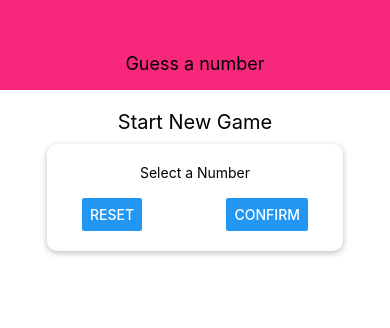
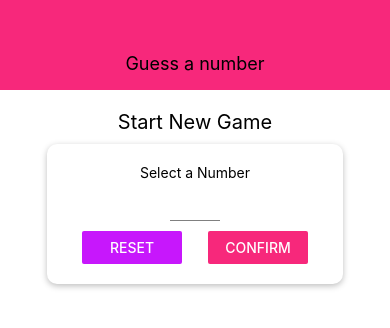
Before and after one commit to kuhelbeher/react-native-course, a React Native app: screen / in a window 390 px wide. Shown: the top 328 px of the page. Built offline with nearby package versions, Linux system fonts and the light colour scheme.

Commit message:
Added some styling

```diff
--- a/App.js
+++ b/App.js
@@ -4,17 +4,19 @@
 import Header from './components/Header';
 import StartGameScreen from './screens/StartGameScreen';
 
-export default function App() {
+const App = () => {
   return (
     <View style={styles.screenView}>
       <Header title="Guess a number" />
       <StartGameScreen />
     </View>
   );
-}
+};
 
 const styles = StyleSheet.create({
   screenView: {
     flex: 1,
   },
 });
+
+export default App;
--- /dev/null
+++ b/components/Card.js
@@ -0,0 +1,24 @@
+import React from 'react';
+import { View, StyleSheet } from 'react-native';
+
+const Card = ({ style, children }) => {
+  return <View style={{ ...styles.card, ...style }}>{children}</View>;
+};
+
+const styles = StyleSheet.create({
+  card: {
+    shadowColor: 'black',
+    shadowOffset: {
+      width: 0,
+      height: 2,
+    },
+    shadowRadius: 6,
+    shadowOpacity: 0.26,
+    elevation: 5,
+    backgroundColor: 'white',
+    padding: 20,
+    borderRadius: 10,
+  },
+});
+
+export default Card;
--- a/components/Header.js
+++ b/components/Header.js
@@ -1,5 +1,6 @@
 import React from 'react';
 import { View, Text, StyleSheet } from 'react-native';
+import colors from '../constants/colors';
 
 function Header({ title }) {
   return (
@@ -14,7 +15,7 @@
     width: '100%',
     height: 90,
     paddingTop: 36,
-    backgroundColor: '#f7287b',
+    backgroundColor: colors.primary,
     alignItems: 'center',
     justifyContent: 'center',
   },
--- /dev/null
+++ b/components/Input.js
@@ -0,0 +1,17 @@
+import React from 'react';
+import { TextInput, StyleSheet } from 'react-native';
+
+const Input = ({ style, ...rest }) => {
+  return <TextInput {...rest} style={{ ...styles.input, ...style }} />;
+};
+
+const styles = StyleSheet.create({
+  input: {
+    height: 30,
+    borderBottomColor: 'grey',
+    borderBottomWidth: 1,
+    marginVertical: 10,
+  },
+});
+
+export default Input;
--- /dev/null
+++ b/constants/colors.js
@@ -0,0 +1,4 @@
+export default {
+  primary: '#f7287b',
+  accent: '#c717fc',
+};
--- a/screens/StartGameScreen.js
+++ b/screens/StartGameScreen.js
@@ -1,18 +1,33 @@
 import React from 'react';
-import { View, Text, StyleSheet, TextInput, Button } from 'react-native';
+import { View, Text, StyleSheet, Button } from 'react-native';
+
+import Card from '../components/Card';
+import colors from '../constants/colors';
+import Input from '../components/Input';
 
 const StartGameScreen = () => {
   return (
     <View style={styles.screen}>
       <Text style={styles.title}>Start New Game</Text>
-      <View style={styles.inputContainer}>
+      <Card style={styles.inputContainer}>
         <Text>Select a Number</Text>
-        <TextInput />
+        <Input
+          style={styles.input}
+          blurOnSubmit
+          autoCapitalize="none"
+          autoCorrect={false}
+          keyboardType="number-pad"
+          maxLength={2}
+        />
         <View style={styles.buttonContainer}>
-          <Button title="Reset" onPress={() => {}} />
-          <Button title="Confirm" onPress={() => {}} />
+          <View style={styles.button}>
+            <Button title="Reset" onPress={() => {}} color={colors.accent} />
+          </View>
+          <View style={styles.button}>
+            <Button title="Confirm" onPress={() => {}} color={colors.primary} />
+          </View>
         </View>
-      </View>
+      </Card>
     </View>
   );
 };
@@ -31,17 +46,6 @@
     width: 300,
     maxWidth: '80%',
     alignItems: 'center',
-    shadowColor: 'black',
-    shadowOffset: {
-      width: 0,
-      height: 2,
-    },
-    shadowRadius: 6,
-    shadowOpacity: 0.26,
-    elevation: 5,
-    backgroundColor: 'white',
-    padding: 20,
-    borderRadius: 10,
   },
   buttonContainer: {
     flexDirection: 'row',
@@ -49,6 +53,13 @@
     justifyContent: 'space-between',
     paddingHorizontal: 15,
   },
+  button: {
+    width: 100,
+  },
+  input: {
+    width: 50,
+    textAlign: 'center',
+  },
 });
 
 export default StartGameScreen;
```
Also changed, not shown: 1 other file (tests, documents, lock files or other folders).
